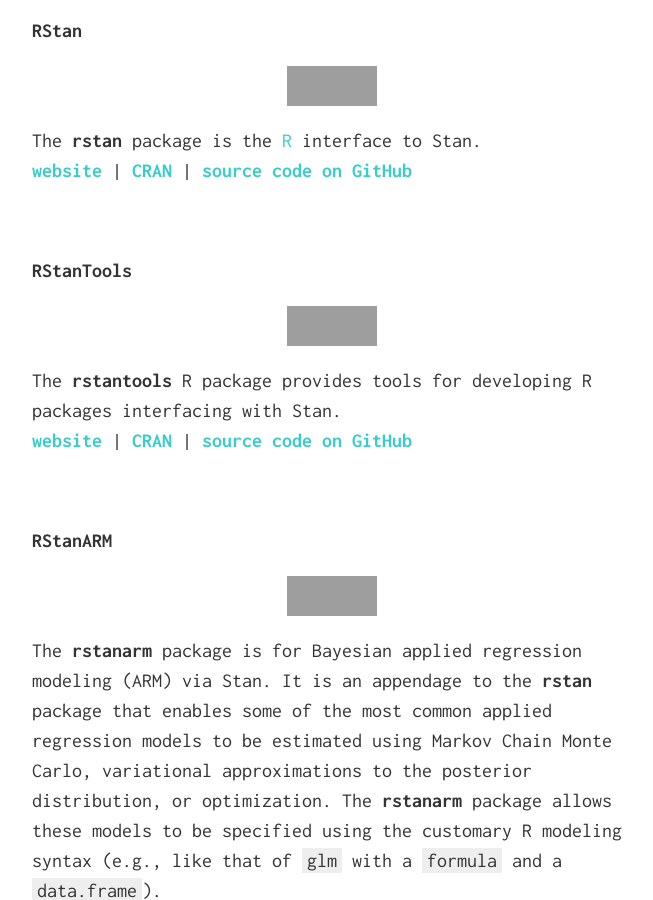
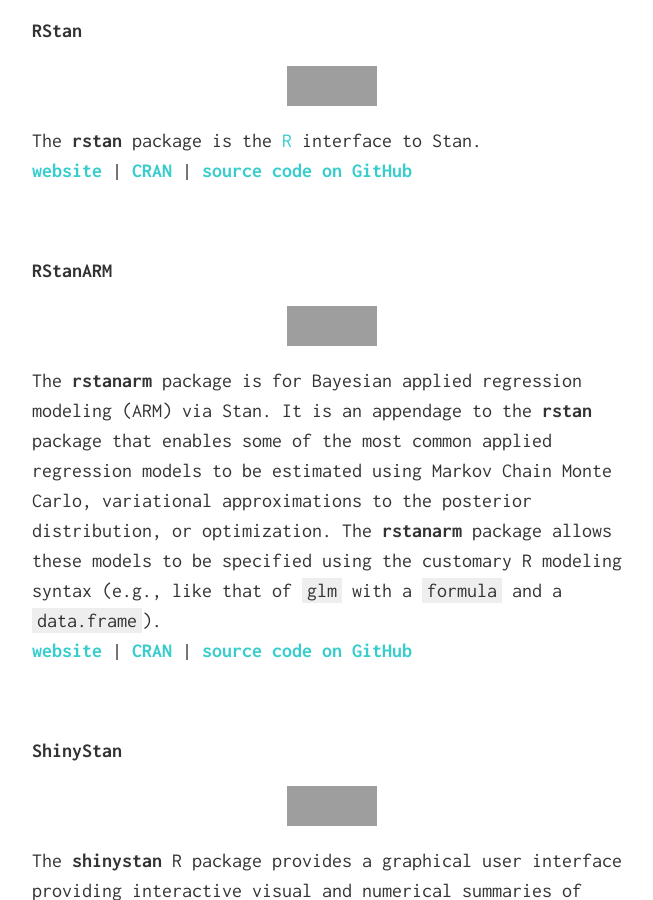
Before and after one commit to kendyteng/kendyteng.github.io, a Jekyll site: the page built from software-and-papers/index.md, in a window 1280 px wide and 900 px high, scrolled down 935 px, cut to the strip 0-900 px from the top of the window. Shown: the whole strip, without its empty margins (308-961 px from the left). Built offline with Jekyll 4.4.1, drawn with Linux system fonts in a browser that asks for light colours; nearby versions of some CDN libraries; some of the changed text lies outside the part shown; grey boxes are pictures that could not be loaded.

Commit message:
Update index.md

```diff
--- a/software-and-papers/index.md
+++ b/software-and-papers/index.md
@@ -38,18 +38,6 @@
 [**website**](https://mc-stan.org/rstan) |
 [**CRAN**](https://cran.r-project.org/package=rstan) |
 [**source code on GitHub**](https://github.com/stan-dev/rstan)
-
-<br>
-
-**RStanTools**
-
-[![CRAN\_Status\_Badge](https://www.r-pkg.org/badges/version/rstantools)](https://cran.r-project.org/package=rstantools)[![RStudio_CRAN_mirror_downloads_badge](https://cranlogs.r-pkg.org/badges/rstantools?color=blue)](https://cran.r-project.org/web/packages/rstantools)
-
-The **rstantools** R package provides tools for developing R packages interfacing with Stan.
-<br>
-[**website**](https://mc-stan.org/rstantools) |
-[**CRAN**](https://cran.r-project.org/package=rstantools) |
-[**source code on GitHub**](https://github.com/stan-dev/rstantools)
 
 <br>
 
@@ -124,6 +112,18 @@
 * Aki Vehtari, Andrew Gelman, and Jonah Gabry. (2016). Pareto smoothed importance sampling.
 [arXiv preprint arxiv:1507.02646](https://arxiv.org/abs/1507.02646)
 
+**RStanTools**
+
+[![CRAN\_Status\_Badge](https://www.r-pkg.org/badges/version/rstantools)](https://cran.r-project.org/package=rstantools)[![RStudio_CRAN_mirror_downloads_badge](https://cranlogs.r-pkg.org/badges/rstantools?color=blue)](https://cran.r-project.org/web/packages/rstantools)
+
+The **rstantools** R package provides tools for developing R packages interfacing with Stan.
+<br>
+[**website**](https://mc-stan.org/rstantools) |
+[**CRAN**](https://cran.r-project.org/package=rstantools) |
+[**source code on GitHub**](https://github.com/stan-dev/rstantools)
+
+<br>
+
 ## Papers
 
 * [[2019] Visualization in Bayesian workflow](https://doi.org/10.1111/rssa.12378) (with discussion). _Journal of the Royal Statistical Society A_. (Jonah Gabry, Daniel Simpson, Aki Vehtari, Michael Betancourt, Andrew Gelman)
@@ -158,13 +158,14 @@
 
 * [GLMs for Binary/Binomial Data](https://mc-stan.org/rstanarm/articles/binomial.html)
 * [GLMs for Continuous Data](https://mc-stan.org/rstanarm/articles/continuous.html)
-* [GLMs for Count Data with rstanarm](https://mc-stan.org/rstanarm/articles/count.html)
+* [GLMs for Count Data](https://mc-stan.org/rstanarm/articles/count.html)
 * [Generalized (Non-)Linear Models with Group-Specific Terms](https://mc-stan.org/rstanarm/articles/glmer.html)
 * [Bayesian ANOVA Models](https://mc-stan.org/rstanarm/articles/aov.html)
 * [Regularized Linear Models](https://mc-stan.org/rstanarm/articles/lm.html)
 * [Ordinal Regression Models](https://mc-stan.org/rstanarm/articles/polr.html)
 * [Hierarchical Partial Pooling for Repeated Binary Trials](https://mc-stan.org/rstanarm/articles/pooling.html)
 * [Modeling Rates/Proportions using Beta Regression](https://mc-stan.org/rstanarm/articles/betareg.html)
+* [Multilevel regression and poststratification](https://mc-stan.org/rstanarm/articles/mrp.html)
 
 #### Predictive performance and model comparison
 
```
Also changed, not shown: other parts of software-and-papers/index.md (+1 -0 lines).
